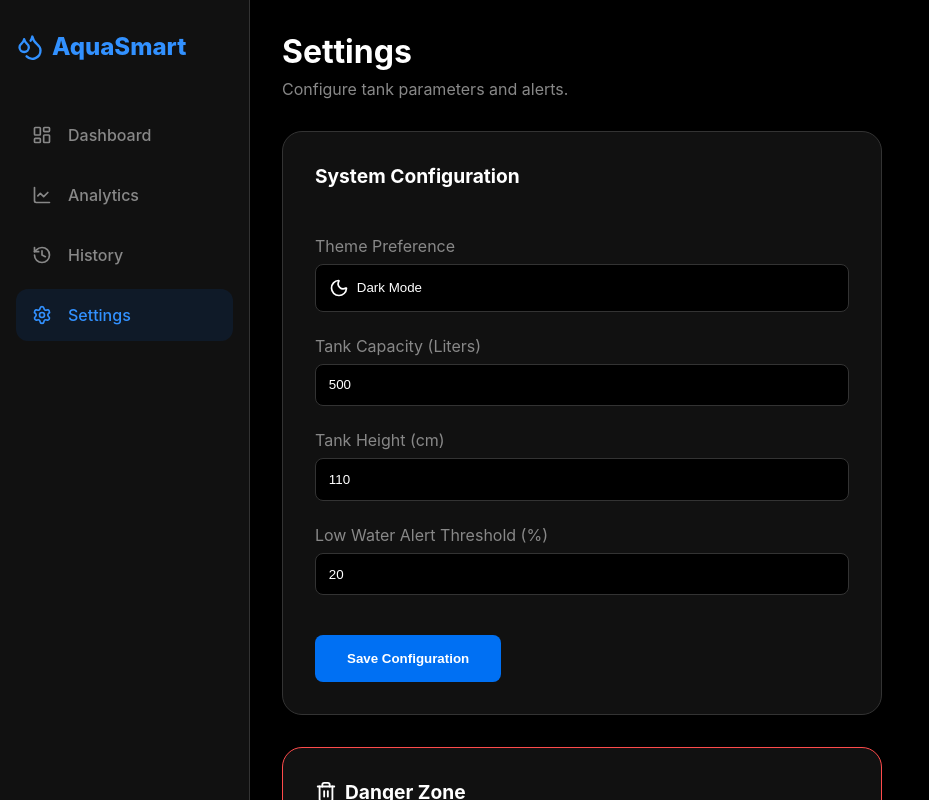
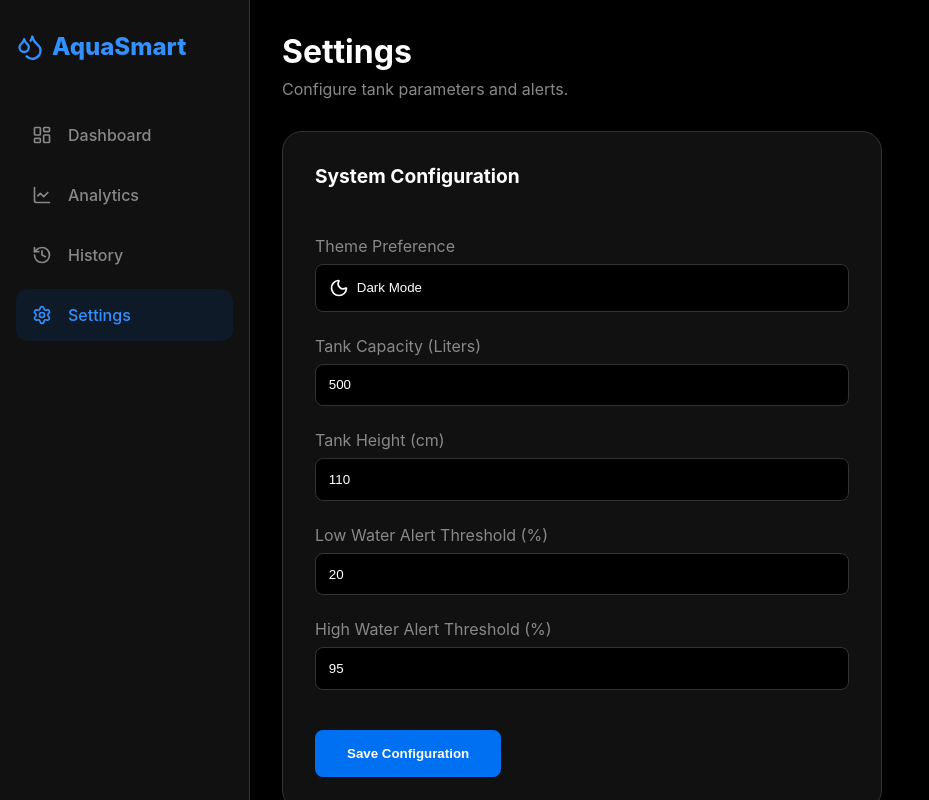
Before and after one commit to nandishpatil16/AquaSmart-Web, a React (Vite) app: page /settings in a window 1280 px wide. Shown: the top 800 px of the page, without its empty margins (0-929 px from the left). Built offline with nearby package versions, Linux system fonts and the light colour scheme; no server answers; the database is empty.

Commit message:
Add high water alert threshold to Settings

```diff
--- a/src/components/SettingsView.jsx
+++ b/src/components/SettingsView.jsx
@@ -7,6 +7,7 @@ export default function SettingsView({ theme, toggleTheme }) {
   const [capacity, setCapacity] = useState(500);
   const [height, setHeight] = useState(110);
   const [lowAlert, setLowAlert] = useState(20);
+  const [highAlert, setHighAlert] = useState(95);
   const [resetMsg, setResetMsg] = useState('');
 
   useEffect(() => {
@@ -18,6 +19,7 @@ export default function SettingsView({ theme, toggleTheme }) {
           if (data.capacity) setCapacity(data.capacity);
           if (data.height) setHeight(data.height);
           if (data.lowAlert) setLowAlert(data.lowAlert);
+          if (data.highAlert) setHighAlert(data.highAlert);
         }
       });
       return () => unsubscribe();
@@ -29,7 +31,8 @@ export default function SettingsView({ theme, toggleTheme }) {
       set(ref(database, 'settings'), {
         capacity: Number(capacity),
         height: Number(height),
-        lowAlert: Number(lowAlert)
+        lowAlert: Number(lowAlert),
+        highAlert: Number(highAlert)
       });
     }
     setSaved(true);
@@ -116,6 +119,16 @@ export default function SettingsView({ theme, toggleTheme }) {
             />
           </div>
 
+          <div>
+            <label style={{display:'block', marginBottom: '0.5rem', color: 'var(--text-muted)'}}>High Water Alert Threshold (%)</label>
+            <input
+              type="number"
+              value={highAlert}
+              onChange={(e) => setHighAlert(e.target.value)}
+              style={{width: '100%', padding: '0.8rem', borderRadius: '8px', border: '1px solid var(--border-color)', background: 'var(--bg-color)', color: 'var(--text-main)'}}
+            />
+          </div>
+
           <div style={{display: 'flex', alignItems: 'center', gap: '1rem', marginTop: '1rem'}}>
             <button onClick={handleSave} style={{
               padding: '1rem 2rem',
```
